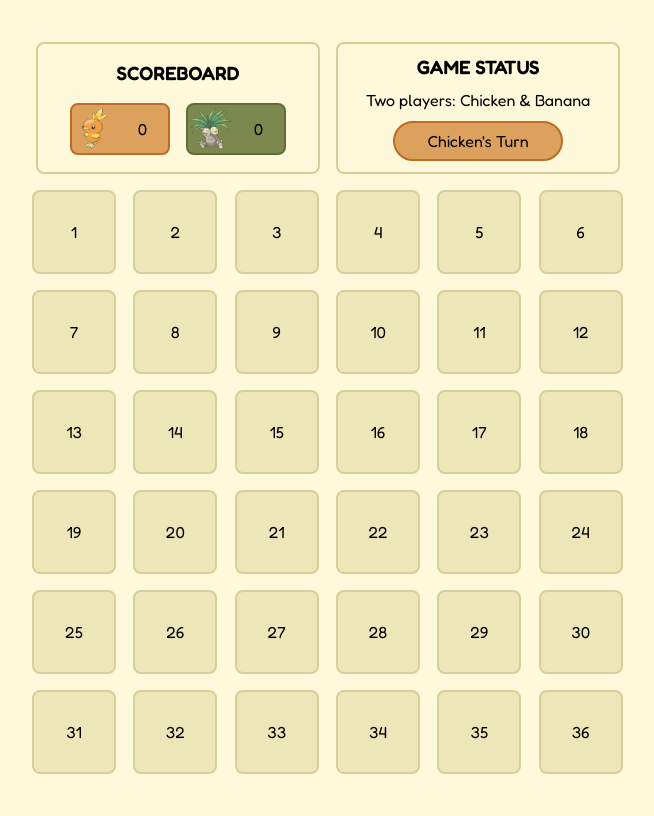
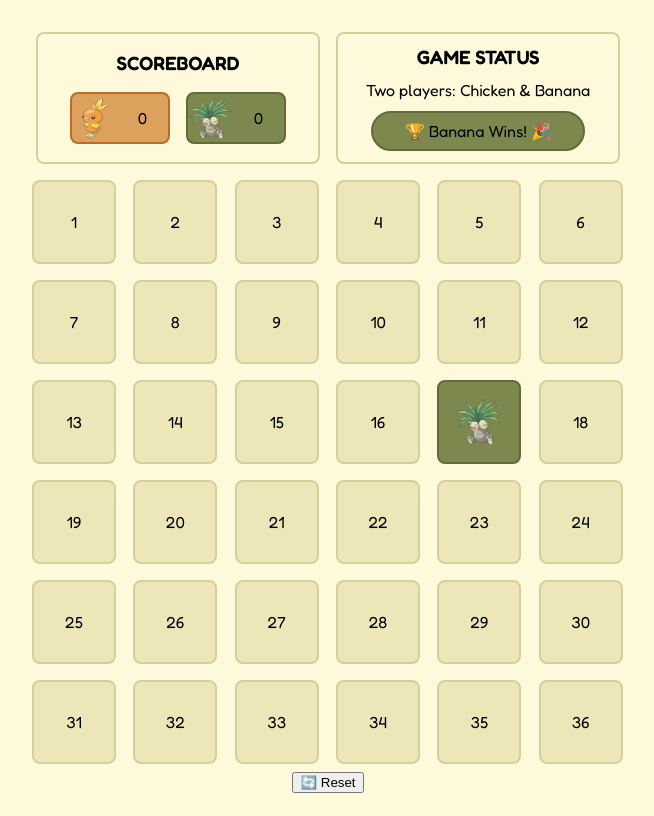
Before and after one commit to joaquingalang/chicken-banana-game, a React (Vite) app: page / in a window 1280 px wide. Both pictures are taken after a click on the element "17". Shown: the whole page, without its empty margins (312-966 px from the left). Built offline with nearby package versions, Linux system fonts and the light colour scheme; a web font is replaced by a local one.

Commit message:
Update: cell clickable status and reset button

```diff
--- a/src/App.tsx
+++ b/src/App.tsx
@@ -16,10 +16,13 @@ function App() {
   // State Variables
   const chickens = Array(18).fill("chicken");
   const banana = Array(18).fill("banana");
-  const [gameCells] = useState(() => shuffle([...chickens, ...banana]));
+  const [gameCells, setGameCells] = useState(() => shuffle([...chickens, ...banana]));
   let [turnTaker, setTurnTaker] = useState("chicken");
   let [chickenScore, setChickenScore] = useState(0);
   let [bananaScore, setBananaScore] = useState(0);
+  let [chickenWins, setChickenWins] = useState(false);
+  let [bananaWins, setBananaWins] = useState(false);
+  let [isGameOver, setIsGameOver] = useState(false);
 
   // Functions
   const switchTurns = (turnTaker: string) => {
@@ -29,13 +32,26 @@ function App() {
 
   const checkAnswer = (turnTaker: string, value: string) => {
     if (turnTaker === value) {
+      switchTurns(turnTaker);
       if (value === "chicken") {
         setChickenScore(chickenScore + 1);
       } else {
         setBananaScore(chickenScore + 1);
       }
+    } else {
+      setIsGameOver(true);
+      switchTurns(turnTaker);
+      if (turnTaker === "chicken") {
+        setBananaWins(true);
+      } else {
+        setChickenWins(true);
+      }
     }
-  }
+  };
+
+  const resetGame = () => {
+    window.location.reload();
+  };
 
   return (
     <>
@@ -45,7 +61,11 @@ function App() {
             chickenScore={chickenScore}
             bananaScore={bananaScore}
           ></Scoreboard>
-          <GameStatus turnTaker={turnTaker}></GameStatus>
+          <GameStatus
+            turnTaker={turnTaker}
+            chickenWins={chickenWins}
+            bananaWins={bananaWins}
+          ></GameStatus>
           <div className="game-status"></div>
         </div>
         <div className="game-grid">
@@ -53,14 +73,15 @@ function App() {
             <Cell
               index={index + 1}
               type={value}
+              isClickable={!isGameOver}
               onClick={() => {
                 checkAnswer(turnTaker, value);
-                switchTurns(turnTaker);
                 console.log("TEST");
               }}
             ></Cell>
           ))}
         </div>
+        {isGameOver && <button className="reset-button active" onClick={resetGame}>🔄 Reset</button>}
       </div>
     </>
   );
```
